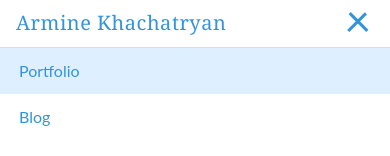
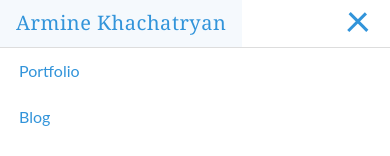
Before and after one commit to arminekhachatryan94/resume, an Angular app: page / in a window 390 px wide. Both pictures are taken after a click on the item 358 px from the left and 23 px from the top of the page. Shown: the top 156 px of the page. Built offline with nearby package versions, Linux system fonts and the light colour scheme; what ng-simple-slideshow would draw is missing.

Commit message:
fix nav bar hover

```diff
--- a/src/app/components/nav/nav.component.css
+++ b/src/app/components/nav/nav.component.css
@@ -20,6 +20,10 @@ nav {
     display: block;
 }
 
+.light-blue {
+    background-color: rgb(222, 240, 255);
+}
+
 li {
     cursor: pointer;
 }
@@ -40,6 +44,8 @@ a {
     margin: 4px 0;
     transition: all 1s ease;
 }
+
+
 
 @media screen and (max-width: 800px) {
     #hamburger {
--- a/src/app/components/nav/nav.component.html
+++ b/src/app/components/nav/nav.component.html
@@ -17,10 +17,10 @@
   </div>
 
   <ul id="hamburger" class="nav navbar-custom float-right">
-    <li id="portfolio" class="nav-item padding" [style.background-color]="setTabStyle('portfolio')">
+    <li id="portfolio" class="nav-item padding" [ngClass]="{'light-blue': setTabStyle('portfolio')}">
       <div [routerLink]="['']" class="nav-link" (click)="onClick('Portfolio')" (mouseover)="onMouseOver('portfolio')" (mouseleave)="onMouseLeave('portfolio')">Portfolio</div>
     </li>
-    <li id="blog" class="nav-item padding" [style.background-color]="setTabStyle('blog')">
+    <li id="blog" class="nav-item padding" [ngClass]="{'light-blue': setTabStyle('blog')}">
       <div [routerLink]="['blog']" class="nav-link" (mouseover)="onMouseOver('blog')" (click)="onClick('Blog')" (mouseleave)="onMouseLeave('blog')">Blog</div>
     </li>
     <li id="resume" class="nav-item padding">
--- a/src/app/components/nav/nav.component.ts
+++ b/src/app/components/nav/nav.component.ts
@@ -6,13 +6,14 @@ import { Component, OnInit, HostListener } from '@angular/core';
   styleUrls: ['./nav.component.css']
 })
 export class NavComponent implements OnInit {
-
   hover_color: string;
   click_color: string;
 
   constructor() { }
 
   ngOnInit() {
+    this.hover_color = 'rgb(245, 249, 253)';
+    this.click_color = 'rgb(222, 240, 255)';
   }
 
   @HostListener('window:popstate', ['$event'])
@@ -32,13 +33,13 @@ export class NavComponent implements OnInit {
   }
 
   setTabStyle(name) {
-    this.click_color = 'rgb(222, 240, 255)';
     let path = window.location.hash;
     if(path == '#/' && name == 'portfolio') {
-      return this.click_color;
+      return true;
     } else if(path == '#/blog' && name == 'blog') {
-      return this.click_color;
+      return true;
     }
+    return false;
   }
 
   onClick(name) {
@@ -67,7 +68,6 @@ export class NavComponent implements OnInit {
     if(name == 'resume') {
       window.location.href = 'assets/Armine_Khachatryan_Resume.pdf';
     }
-
   }
 
   onMouseOver(name) {
```
